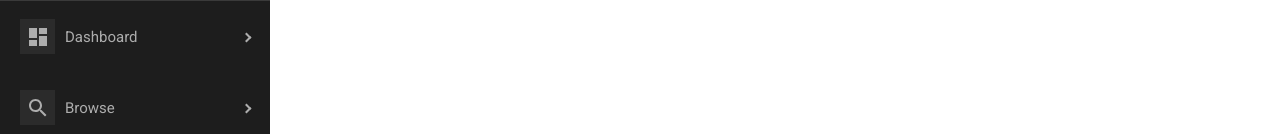
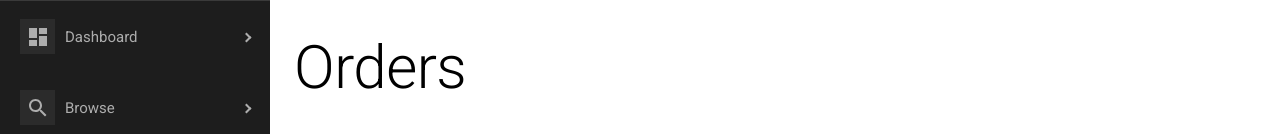
Before and after one commit to MrRaiter/hukatonFront, a React (Create React App) app: page /dashboard/orders in a window 1280 px wide. Shown: the top 134 px of the page. Built offline with nearby package versions, Linux system fonts and the light colour scheme.

Commit message:
Update sidebar

```diff
--- a/src/App.jsx
+++ b/src/App.jsx
@@ -49,6 +49,7 @@ function App() {
               path="/dashboard/contracts"
               component={ContractsPage}
             />
+            <Route exact path="/dashboard/orders" component={ContractsPage} />
             <Route exact path="/orders/:id" component={OrderPage} />
           </Switch>
         </div>
--- a/src/components/button-app-bar/index.jsx
+++ b/src/components/button-app-bar/index.jsx
@@ -37,7 +37,7 @@ export default function ButtonAppBar() {
             </MenuItem>
             <MenuItem>
               Orders
-              <Link to="/dashboard" />
+              <Link to="/dashboard/orders" />
             </MenuItem>
           </SubMenu>
         </Menu>
--- a/src/pages/contracts/index.jsx
+++ b/src/pages/contracts/index.jsx
@@ -1,3 +1,4 @@
+/* eslint-disable no-restricted-globals */
 import React from 'react';
 import { makeStyles } from '@material-ui/core/styles';
 import Paper from '@material-ui/core/Paper';
@@ -21,7 +22,9 @@ const useStyles = makeStyles((theme) => ({
 const ContractsPage = () => (
   <Container maxWidth="lg">
     <Box my={4}>
-      <Typography variant="h2">Orders</Typography>
+      <Typography variant="h2">
+        {location.pathname.includes('orders') ? 'Orders' : 'Contracts'}
+      </Typography>
     </Box>
     <Box my={4}>
       <Grid container spacing={4} alignContent="center">
```
